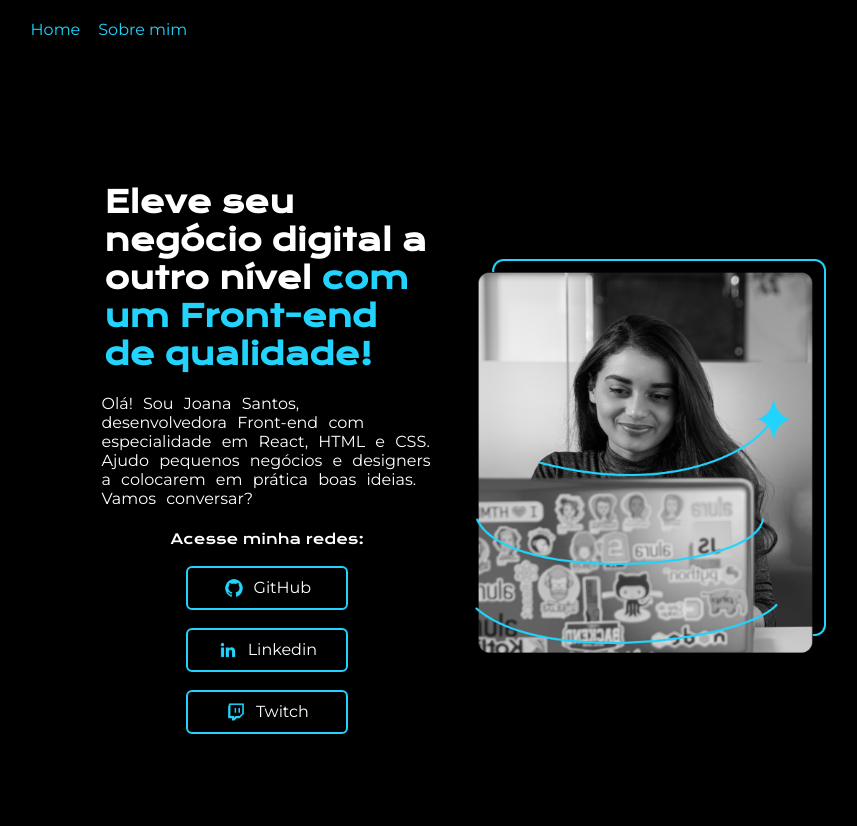
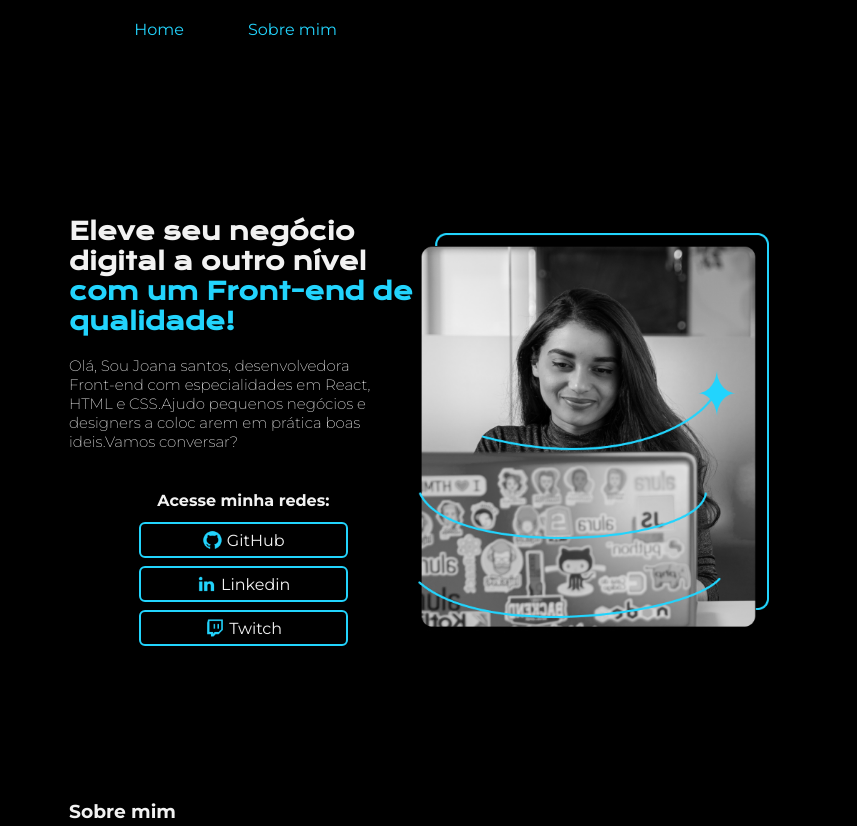
Before and after one commit to J-vVitor/cursos-alura, a plain HTML site: page Primeiros_passos/portifolio/index.html in a window 1280 px wide. Shown: the top 826 px of the page, without its empty margins (197-1054 px from the left). Drawn offline with nearby package versions, Linux system fonts and the light colour scheme.

Commit message:
Projeto finalizado!

```diff
--- a/Primeiros_passos/portifolio/index.html
+++ b/Primeiros_passos/portifolio/index.html
@@ -7,38 +7,78 @@
     <link rel="stylesheet" href="style.css">
 </head>
 <body>
+
     <header>
-        <a href="">Home</a> <a href="">Sobre mim</a>
+        <nav id="barra_navegacao">
+            <a href="#conteudo_geral">Home</a>
+            <a href="#sobre_joana_parte_dois">Sobre mim</a>
+        </nav>
     </header>
 
+
     <main>
-        <section>
-            <h1>Eleve seu negócio digital a outro nível <label>com um Front-end de qualidade!</label></h1>
-            <p id="apresentacao_joana">
-                Olá! Sou Joana Santos, desenvolvedora Front-end com especialidade em React, HTML e CSS. Ajudo pequenos negócios e designers a colocarem em prática boas ideias. Vamos conversar?
-            </p>
-            <div id="minhas_redes">
-                <h2>Acesse minha redes:</h2>
-                <a href=https://github.com/ target="_blank">
-                    <img src="assets/github.png" alt="">GitHub
-                </a>
+        <section id="conteudo_geral">
+            <div id="titulos_principais">
+                <h1 id="titulo_principal">
+                    Eleve seu negócio digital a outro nível
+                    <span>com um Front-end de qualidade!</span>
+                </h1>
 
-                <a href="https://www.linkedin.com/feed/" target="_blank">
-                    <img src="assets/linkedin.png" alt="">Linkedin
-                </a>
+                        <p id="apresentacao_inicial_texto">
+                Olá, Sou Joana santos, desenvolvedora Front-end com especialidades
+                em React, HTML e CSS.Ajudo pequenos negócios e designers a coloc
+                arem em prática boas ideis.Vamos conversar?
+                        </p>
 
-                <a href="https://www.twitch.tv/" target="_blacnk">
-                    <img src="assets/twitch.png" alt="">Twitch
-                </a>
+
+        <h2 id="acesso_redes">Acesse minha redes:</h2>
+
+        <div id="redes_sociais">
+            <a href="https://github.com/"> <img src="assets/github.png" alt=""> GitHub</a>
+            <a href="https://www.linkedin.com/home"> <img src="assets/linkedin.png" alt=""> Linkedin</a>
+            <a href="https://www.twitch.tv/"> <img src="assets/twitch.png" alt=""> Twitch</a>
+        </div>
 
             </div>
+
+        <img src="assets/joana_programando.png" alt="joana programando">
+
         </section>
-        <img src="assets/joana_programando.png" alt="joana programando">
+
+
+
+        <section id="sobre_joana_parte_dois">
+            <div>
+                <h3>
+                    Sobre mim
+                </h3>
+                <p>Lorem ipsum dolor sit, amet consectetur adipisicing elit. Amet, earum officiis hic voluptate dolor cum
+                     sequi vel excepturi rerum totam obcaecati consequuntur nostrum nisi sunt repellat beatae aut quo. A.
+                     Provident voluptatem velit quod eum assumenda impedit officia vero debitis! Debitis maiores possimus minima
+                    vero placeat, pariatur ea ullam eveniet, corrupti labore odit nulla, enim nesciunt nam optio error explicabo.
+                    Aut ex ratione mollitia. Autem quia excepturi amet, modi beatae consequuntur quod tempora earum ad repudiandae
+                    vitae velit consequatur. Dolor quos iure quo fugit, ipsa saepe molestias non ipsum odio
+                .</p>
+                <p>Lorem ipsum dolor sit, amet consectetur adipisicing elit. Amet, earum officiis hic voluptate dolor cum
+                    sequi vel excepturi rerum totam obcaecati consequuntur nostrum nisi sunt repellat beatae aut quo. A.
+                    Provident voluptatem velit quod eum assumenda impedit officia vero debitis! Debitis maiores possimus minima
+                        vero placeat, pariatur ea ullam eveniet, corrupti labore odit nulla, enim nesciunt nam optio error explicabo.
+                    Aut ex ratione mollitia. Autem quia excepturi amet, modi beatae consequuntur quod tempora earum ad repudiandae
+                        vitae velit consequatur. Dolor quos iure quo fugit, ipsa saepe molestias non ipsum odio
+                    Lorem ipsum dolor sit enim nesciunt nam optio error explicabo.
+                    Aut ex ratione mollitia. Autem quia excepturi amet, modi beatae consequuntur quod tempora earum ad repudiandae
+                    vitae velit consequatur. Dolor quos iure quo fugit, ipsa saepe molestias non ipsum odio
+                </p>
+            </div>
+            <img src="assets/joana_programando.png" alt="">
+        </section>
 
     </main>
 
+
+
     <footer>
-        <p>Feito por João Vitor Dev</p>
+        <p>Developed by João Vitor</p>
     </footer>
 
 </body>
--- a/Primeiros_passos/portifolio/style.css
+++ b/Primeiros_passos/portifolio/style.css
@@ -1,6 +1,15 @@
 @charset "UTF-8";
 
 @import url('https://fonts.googleapis.com/css2?family=Krona+One&family=Montserrat:ital,wght@0,100..900;1,100..900&display=swap');
+
+:root{
+    --fonte-primaria:Montserrat, sans-serif;
+    --fonte-secundaria:Krona One, sans-serif;
+
+    --cor-primaria:black;
+    --cor-secundaria:#f2f2f2;
+    --cor-terciaria:#22D4FD;
+}
 
 *{
     margin:0;
@@ -8,115 +17,151 @@
     box-sizing:border-box;
 }
 
-header{
-    background: black;
-    padding: 10px;
-    margin: 10px;
-    font-family: "Montserrat", sans-serif;
-    display: flex;
-    gap:18px;
-    margin-left: 17%;
+body{
+    background-color:var(--cor-primaria);
 }
 
-header a{
-    text-decoration:none;
-    color:#22D4FD;
+header{
+    padding: 10px;
+    margin-top:10px;
+    display: flex;
+    justify-content: center;
+}
+#barra_navegacao{
+    justify-content: center;
+    width: 49%;
 }
 
-/* BODY DA PAGINA */
-
-body{
-    background-color:black;
+header nav a{
+    text-decoration:none;
+    color:var(--cor-terciaria);
+    font-family:var(--fonte-primaria);
+    margin: 0px 60px 0px 0px;
+    justify-content: center;
+    position: relative;
 }
 
-main{
-    display: flex;
-    margin: 0% 20%;
-    align-items: center;
-    padding: 1px;
-    height: 100vh;
+header nav a::after{
+  content: " ";
+  position: absolute;
+  top: 100%;
+  height: 2px;
+  width: 00%;
+  left: 20%;
+  background-color: var(--cor-terciaria);
 }
 
-h1{
-    color:white;
-    font-size: 30px;
-    font-family: "Krona One", sans-serif;
-    width: 80%;
-    padding:3px;
+header nav a:hover::after{
+    width: 100%;
+    left: 1%;
+    transition: ease-in-out 0.75s;
 }
 
-h1 label{
-    color:#22D4FD;
+/* PARTE PRINCIPAL COM O CONTEÚDO SOBRE JOANA */
+
+main{
+    color:var(--cor-secundaria);
+    justify-content: center;
+    margin: 40px;
 }
 
-section{
+#conteudo_geral, #sobre_joana_parte_dois{
+    display: flex;
+    width: 60%;
+    justify-content: center;
+    padding: 10px;
+    margin: 0px 0px 10% 18%;
+    align-items: center;
+    height: 86vh;
+}
+
+#titulos_principais{
+    flex-direction: column;
+    display: flex;
+}
+
+#titulo_principal{
+    font-size:24px;
+    font-family: var(--fonte-secundaria);
+    margin-bottom: 20px;
+    line-height: 30px;
+}
+
+#titulo_principal span{
+    color:var(--cor-terciaria);
+}
+
+#apresentacao_inicial_texto, #sobre_joana_parte_dois p{
+    font-weight: 200;
+    font-size: 15px;
+    font-family: var(--fonte-primaria);
+    margin-bottom: 30px;
+    margin-right: 40px;
+}
+
+#acesso_redes{
+    font-family:var(--fonte-primaria);
+    font-size: 16px;
+    margin-top:10px;
+    text-align: center;
+}
+
+#redes_sociais{
     display: flex;
     flex-direction: column;
-    gap:18px;
     align-items: center;
-
+    margin-top:8px;
 }
 
-section p{
-    color:white;
-    font-family: "Montserrat", sans-serif;
-    width: 80%;
-    word-spacing: 6px;
-    justify-content: space-between;
+#redes_sociais a{
+    text-decoration:none;
+    color: var(--cor-secundaria);
+    font-family: var(--fonte-primaria);
+    font-weight: 400;
+    border: 2px solid var(--cor-terciaria);
+    padding: 6px;
+    margin:4px;
+    width: 60%;
+    text-align: center;
+    border-radius:6px;
+    display: flex;
+    align-items: center;
+    justify-content: center;
 }
 
-img{
-    width:370px;
-    height:400px;
+#redes_sociais a:hover{
+    background-color:rgba(9, 9, 9, 0.992);
 }
 
-h2{
-    color:white;
-    font-family:"krona one",sans-serif;
-    font-size: 14px;
-    font-weight:400;
+#redes_sociais img{
+    height: 20px;
+    margin-right:4px;
 }
 
-#minhas_redes{
-    padding:4px;
-    width:80%;
-    text-align:center;
-    display:flex;
-    flex-direction:column;
-    align-items:center;
-    gap: 18px;
-
+main img{
+    height: 400px;
 }
 
-#minhas_redes a{
-    text-decoration:none;
-    border:2px solid #22D4FD;
-    width: 50%;
-    border-radius:6px;
-    padding:10px;
-    font-family: "Montserrat", sans-serif;
-    color:white;
-    display: flex;
-    justify-content:center;
-    gap:10px;
+/* SEGUNDA PÁGINA */
+
+#sobre_joana_parte_dois{
+    padding: 10px;
 }
 
-#minhas_redes a:hover{
-    background-color:#0a0a0ac6;
+#sobre_joana_parte_dois h3{
+    font-family: var(--fonte-primaria);
+    margin-bottom: 20px;
 }
 
-#minhas_redes a img{
-    width:20px;
-    height: 20px;
+/* FOOTER */
+
+footer{
+    background-color:var(--cor-terciaria)
 }
 
-/* footer */
-
 footer p{
-    color:white;
-    border:1px solid #22D4FD;
-    border-radius:8px 8px 0px 0px;
-    padding: 10px;
+    font-family:var(--fonte-primaria);
+    color: var(--cor-primaria);
     text-align:center;
-    margin: 0px;
+    padding:10px;
 }
```
